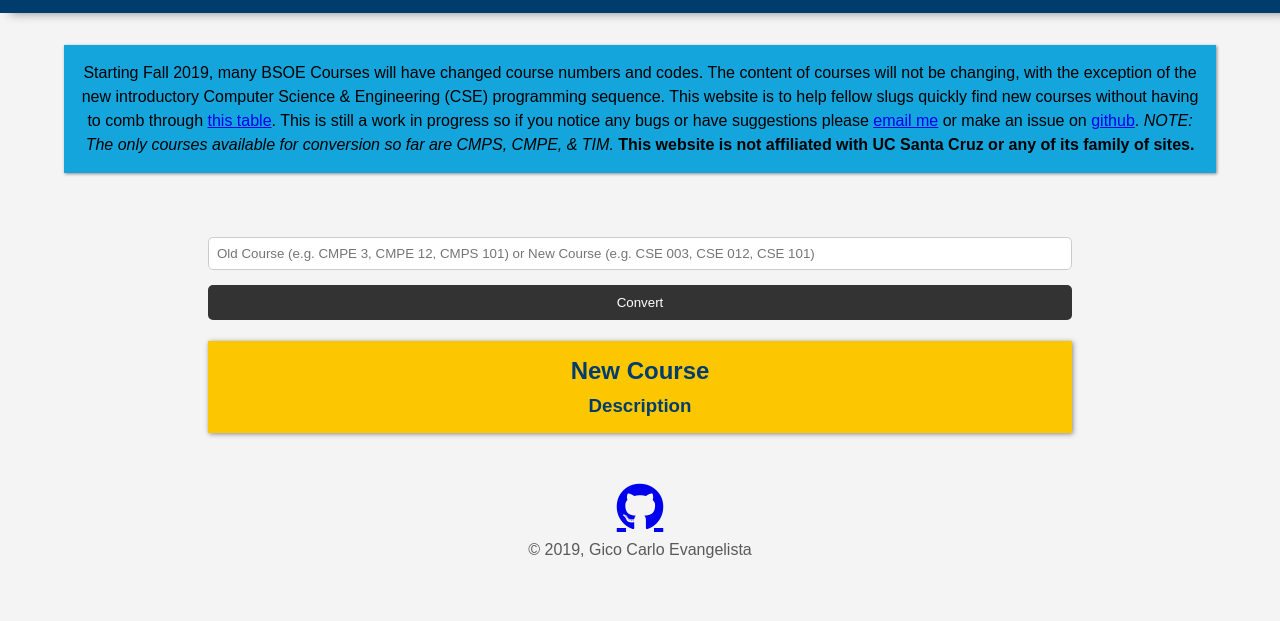
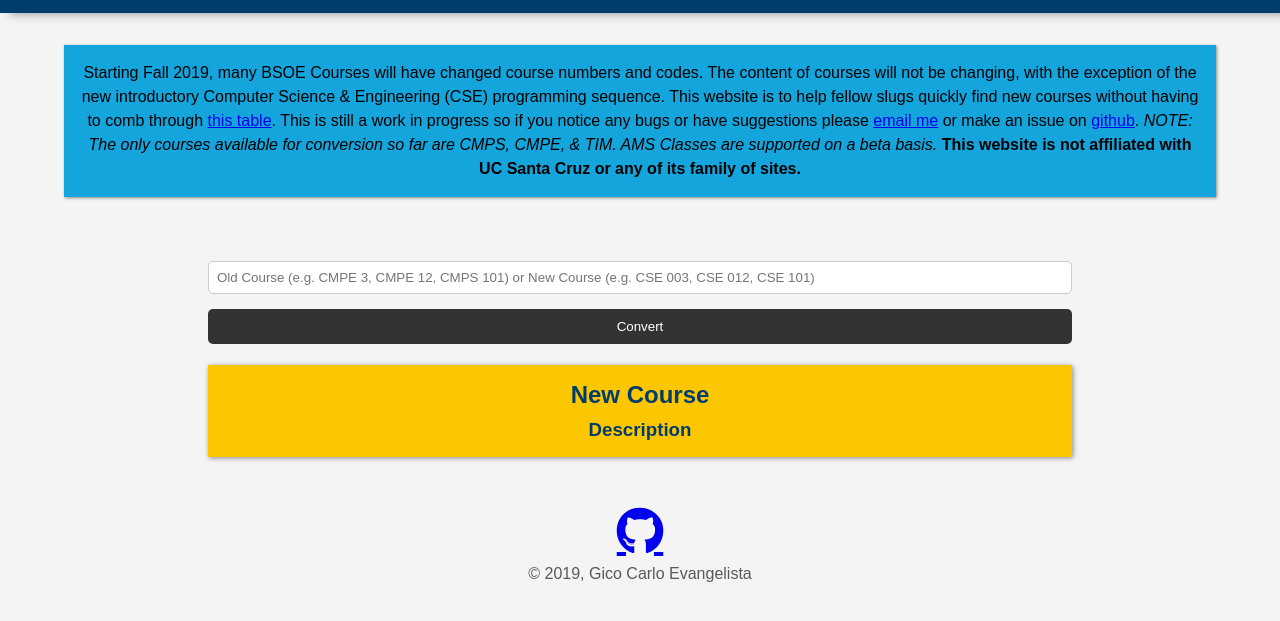
Before and after one commit to safelock/BSOE-New-Course-Search, a plain HTML site: page index.html in a window 1280 px wide. Shown: the part 41-662 px from the top of the page. Drawn offline with Linux system fonts and the light colour scheme.

Commit message:
Updating Readme and index.html disclaimers

```diff
--- a/index.html
+++ b/index.html
@@ -28,7 +28,7 @@
         <a href="mailto:gnevange@ucsc.edu">email me</a> or make an issue on
         <a href="https://github.com/RiceAbove/BSOE-New-Course-Search/issues" target="_blank">github</a>.
         <i>NOTE: The only courses available for conversion so far are CMPS, CMPE, &
-        TIM.</i>
+        TIM. AMS Classes are supported on a beta basis.</i>
         <strong>This website is not affiliated with UC Santa Cruz or any
           of its family of sites.</strong>
       </p>
```
Also changed, not shown: 1 other file.
